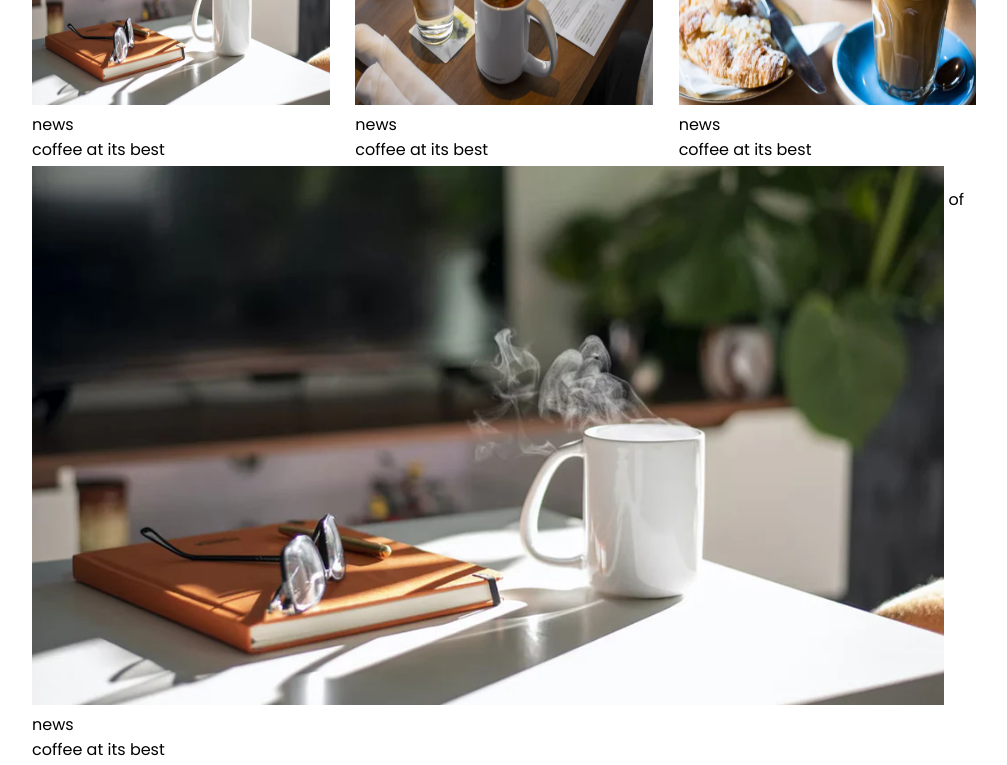
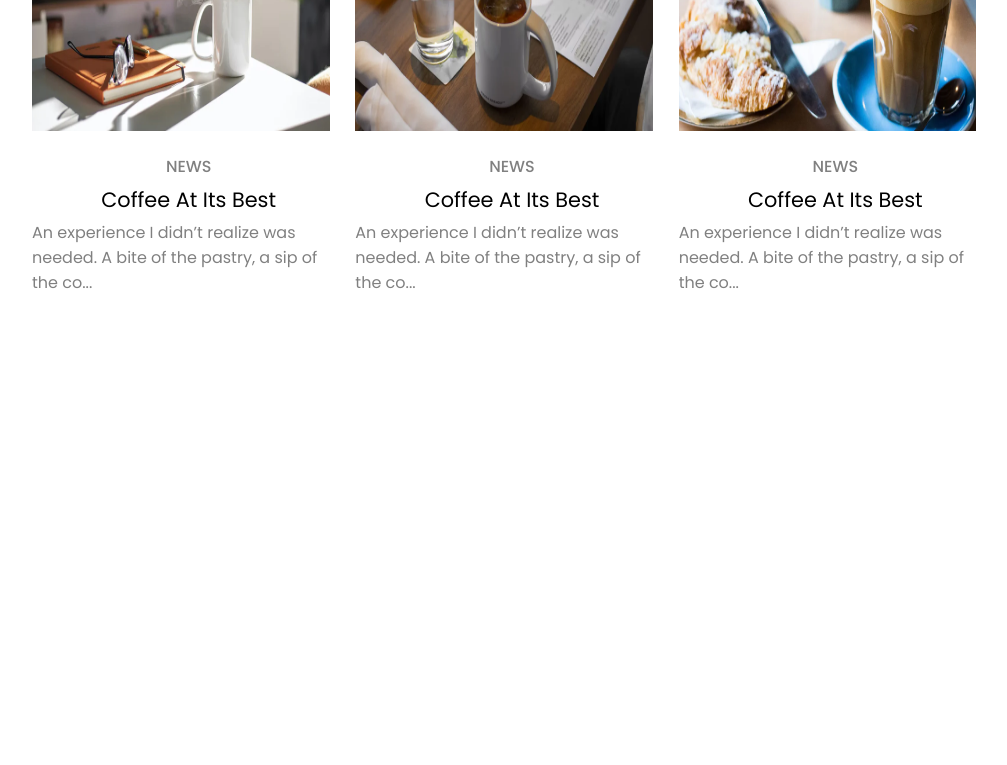
Before and after one commit to jenisha987/Coffee-Shop, a React (Vite) app in the folder coffee-shop/: page / in a window 1280 px wide. Shown: the part 3860-4625 px from the top of the page, without its empty margins (128-1135 px from the left). After the commit the page ends 4155 px from the top, so only its background shows below. Built offline with nearby package versions, Linux system fonts and the light colour scheme.

Commit message:
home-blog-styled

```diff
--- a/coffee-shop/src/App.css
+++ b/coffee-shop/src/App.css
@@ -272,9 +272,25 @@ nav {
     width: 95%;
     height: 80%;
 }
-/* .home-blog-list-resp {
+.home-blog-list-resp {
     display: none;
-} */
+}
+.home-blog-tag {
+    margin-top: 1rem;
+    text-align: center;
+    text-transform: uppercase;
+    color: gray;
+    font-weight: 500;
+}
+.home-blog-title {
+    text-align: center;
+    text-transform: capitalize;
+    font-size: 1.3rem;
+    line-height: 2;
+}
+.home-blog-desc {
+    color: gray;
+}
 
 @media (max-width: 1024px) {
     .container {
--- a/coffee-shop/src/components/Blog.jsx
+++ b/coffee-shop/src/components/Blog.jsx
@@ -28,38 +28,30 @@ const Blog = () => {
 
     const displayedBlogs = blogs.slice(0,2);
 
-    const settings = {
-        dots: true,
-        infinite: true,
-        speed: 500,
-        slidesToShow: 1,
-        slidesToScroll: 1,
-        arrows: true,
-      };
-
   return (
     <div className='home-blog'>
         <p className='home-blog-p'>our blogs</p>
         <div className='home-blog-list'>
             {
                 blogs.map(blog => (
-                    <div id={blog.id} className='blog-item'>
+                    <div key={blog.id} className='blog-item'>
                         <img src={blog.img} alt="blog" className='home-blog-img' />
-                        <p>news</p>
-                        <p>{blog.title}</p>
-                        <p>{blog.desc.length > 100 ? blog.desc.slice(0, 80) + '...' : blog.desc}</p>
+                        <p className='home-blog-tag'>news</p>
+                        <p className='home-blog-title'>{blog.title}</p>
+                        <p className='home-blog-desc'>{blog.desc.length > 100 ? blog.desc.slice(0, 80) + '...' : blog.desc}</p>
                     </div>
                 ))
             }
         </div>
+
         <div className='home-blog-list-resp'>
             {
                 displayedBlogs.map(blog => (
-                    <div id={blog.id} className='blog-item'>
+                    <div key={blog.id} className='blog-item'>
                         <img src={blog.img} alt="blog" className='home-blog-img' />
-                        <p>news</p>
-                        <p>{blog.title}</p>
-                        <p>{blog.desc.length > 100 ? blog.desc.slice(0, 80) + '...' : blog.desc}</p>
+                        <p className='home-blog-tag'>news</p>
+                        <p className='home-blog-title'>{blog.title}</p>
+                        <p className='home-blog-desc'>{blog.desc.length > 100 ? blog.desc.slice(0, 80) + '...' : blog.desc}</p>
                     </div>
                 ))
             }
```
